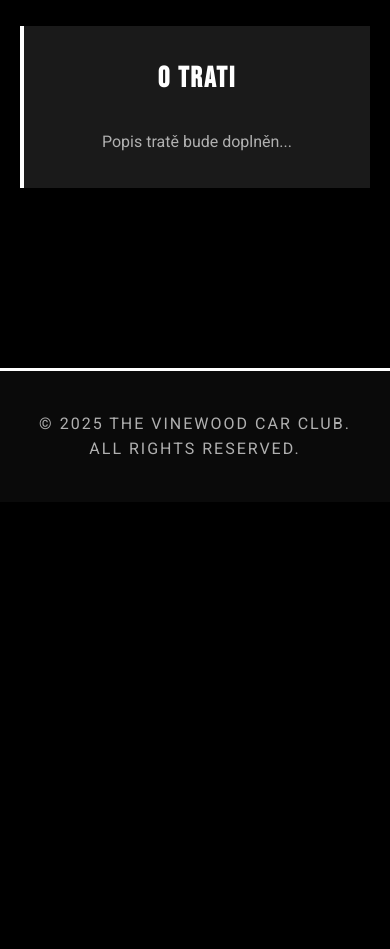
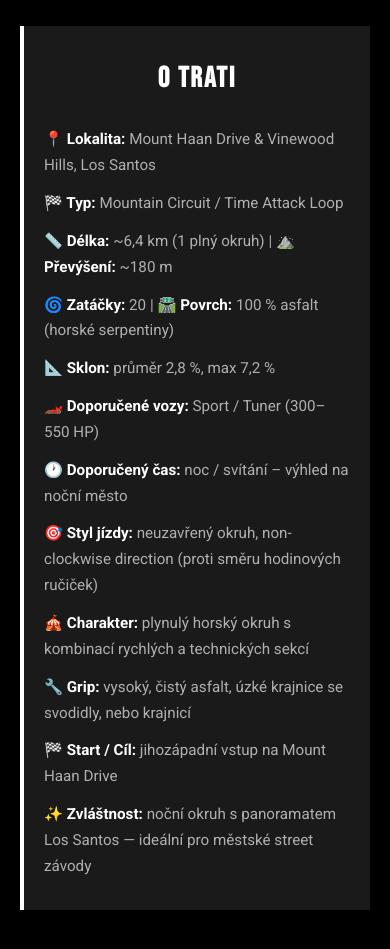
Before and after one commit to VinewoodCarClub/VCC, a plain HTML site: page track-haan.html in a window 390 px wide. Shown: the part 1460-2409 px from the top of the page. Before the commit the page ends 1962 px from the top, so only its background shows below. Drawn offline with Linux system fonts and the light colour scheme.

Commit message:
Tracks + css

```diff
--- a/style.css
+++ b/style.css
@@ -583,10 +583,19 @@
 .track-description p {
     color: var(--gray-text);
     line-height: 1.9;
-    font-size: 1.15rem;
-    text-align: center;
-    max-width: 900px;
-    margin: 0 auto;
+    font-size: 1.05rem;
+    text-align: left;
+    max-width: 1000px;
+    margin: 0 auto 15px auto;
+}
+
+.track-description p:last-child {
+    margin-bottom: 0;
+}
+
+.track-description strong {
+    color: var(--light-text);
+    font-weight: 600;
 }
 
 /* Footer */
@@ -708,7 +717,9 @@
     }
 
     .track-description p {
-        font-size: 1rem;
+        font-size: 0.95rem;
+        line-height: 1.7;
+        margin-bottom: 12px;
     }
 
     .back-link a {
--- a/track-haan.html
+++ b/track-haan.html
@@ -65,7 +65,18 @@
 
                 <div class="track-description">
                     <h4>O TRATI</h4>
-                    <p>Popis tratě bude doplněn...</p>
+                    <p><strong>📍 Lokalita:</strong> Mount Haan Drive & Vinewood Hills, Los Santos</p>
+                    <p><strong>🏁 Typ:</strong> Mountain Circuit / Time Attack Loop</p>
+                    <p><strong>📏 Délka:</strong> ~6,4 km (1 plný okruh) | <strong>⛰️ Převýšení:</strong> ~180 m</p>
+                    <p><strong>🌀 Zatáčky:</strong> 20 | <strong>🛣️ Povrch:</strong> 100 % asfalt (horské serpentiny)</p>
+                    <p><strong>📐 Sklon:</strong> průměr 2,8 %, max 7,2 %</p>
+                    <p><strong>🏎️ Doporučené vozy:</strong> Sport / Tuner (300–550 HP)</p>
+                    <p><strong>🕐 Doporučený čas:</strong> noc / svítání – výhled na noční město</p>
+                    <p><strong>🎯 Styl jízdy:</strong> neuzavřený okruh, non-clockwise direction (proti směru hodinových ručiček)</p>
+                    <p><strong>🎪 Charakter:</strong> plynulý horský okruh s kombinací rychlých a technických sekcí</p>
+                    <p><strong>🔧 Grip:</strong> vysoký, čistý asfalt, úzké krajnice se svodidly, nebo krajnicí</p>
+                    <p><strong>🏁 Start / Cíl:</strong> jihozápadní vstup na Mount Haan Drive</p>
+                    <p><strong>✨ Zvláštnost:</strong> noční okruh s panoramatem Los Santos — ideální pro městské street závody</p>
                 </div>
             </section>
         </div>
```
Also changed, not shown: track-sidewall.html (+12 -1 lines), track-tight.html (+12 -1 lines), track-vineyard.html (+12 -1 lines).
